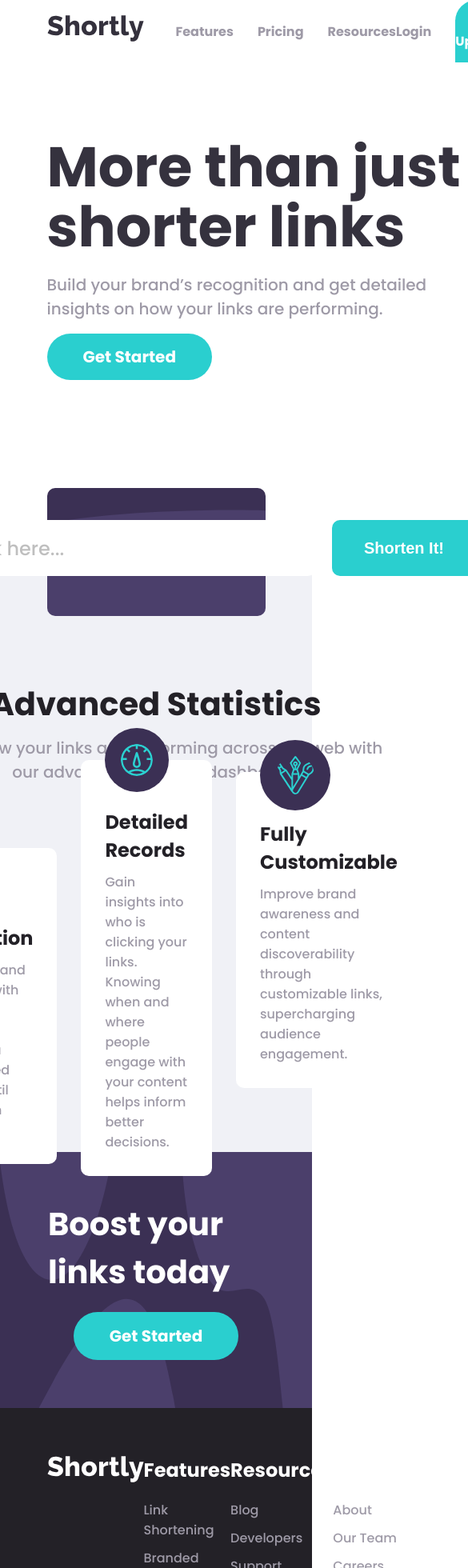
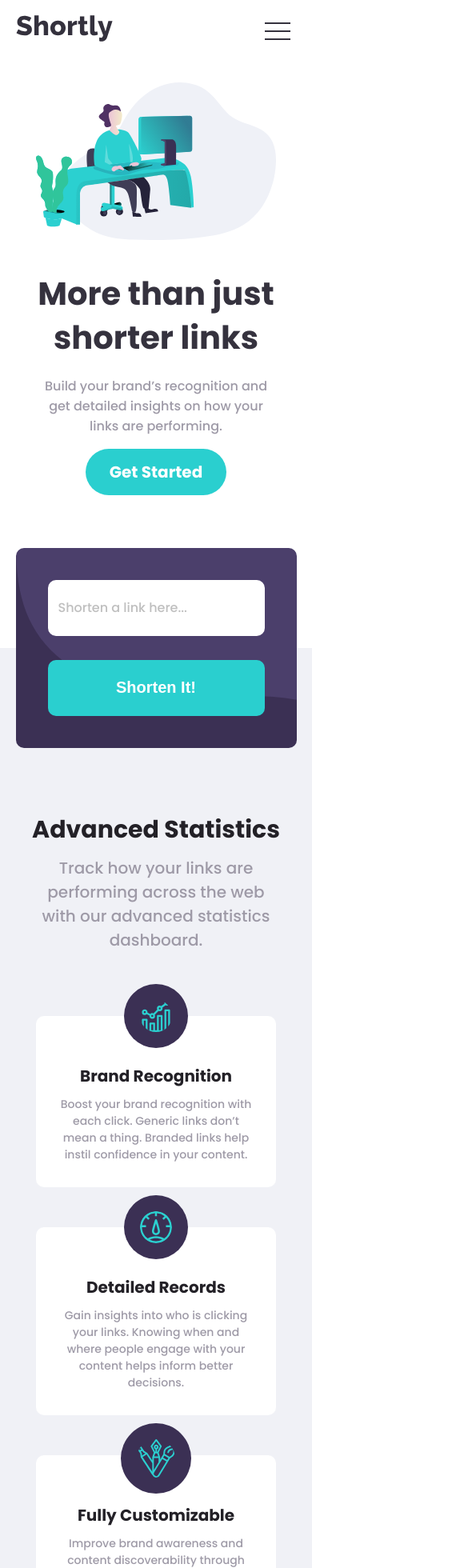
Before and after one commit to lkiryu/url-shortening-api-landing-page, a React (Create React App) app: page / in a window 390 px wide. Shown: the part 24-1984 px from the top of the page at 80% size, 585 px wide, since content can reach past the window. Built offline with nearby package versions, Linux system fonts and the light colour scheme.

Commit message:
responsive style add

```diff
--- a/src/App.css
+++ b/src/App.css
@@ -30,3 +30,21 @@ body {
     background: rgb(240, 241, 246);
     background: linear-gradient(0deg, rgba(240, 241, 246, 1) 66%, rgba(255, 255, 255, 1) 34%);
 }
+
+@media(max-width:1200px){
+    .container {
+        background: linear-gradient(0deg, rgba(240, 241, 246, 1) 71%, rgba(255, 255, 255, 1) 29%);
+    }
+}
+
+@media(max-width:800px){
+    .container {
+        background: linear-gradient(0deg, rgba(240, 241, 246, 1) 72%, rgba(255, 255, 255, 1) 28%);
+    }
+}
+
+@media(max-width:500px){
+    .container {
+        background: linear-gradient(0deg, rgba(240, 241, 246, 1) 74%, rgba(255, 255, 255, 1) 26%);
+    }
+}
--- a/src/components/footer/footer.css
+++ b/src/components/footer/footer.css
@@ -43,3 +43,40 @@
 .footer .social a:hover {
     color: hsl(180, 66%, 49%);
 }
+
+@media(max-width:1200px){
+    .footer-content {
+        width: 90vw;
+    }
+
+    .footer .social {
+        gap: 20px;
+    }
+}
+
+@media(max-width:800px){
+    .footer-content {
+        flex-direction: column;
+        justify-content: center;
+        align-items: center;
+    }
+
+    .footer .logo{
+        margin-bottom: 20px;
+    }
+
+    .footer .links{
+        display: flex;
+        flex-direction: column;
+        justify-content: center;
+        align-items: center;
+        margin-bottom: 10px;
+    }
+
+    .footer .links ul{
+        display: flex;
+        flex-direction: column;
+        justify-content: center;
+        align-items: center;
+    }
+}
--- a/src/components/footer/footer.js
+++ b/src/components/footer/footer.js
@@ -7,7 +7,7 @@ const Footer = () => {
     return (
         <footer className="footer">
             <div className="footer-content">
-                <a href="/">
+                <a href="/" className="logo">
                     <img src={logoLight} alt="logo"></img>
                 </a>
 
--- a/src/components/header/header.css
+++ b/src/components/header/header.css
@@ -1,4 +1,4 @@
-.header{
+.header {
     display: flex;
     justify-content: center;
     align-items: center;
@@ -6,46 +6,59 @@
     height: 15vh;
 }
 
-.logo{
+.header .logo {
     margin-right: 40px;
 }
 
-.header-content{
+.header-content {
     display: flex;
     justify-content: space-between;
     align-items: center;
     width: 70vw;
 }
 
-nav{
+nav {
     width: 100%;
 }
 
-.nav-lists{
+.mobile-menu {
+    display: none;
+    cursor: pointer;
+}
+
+.mobile-menu div {
+    width: 32px;
+    height: 2px;
+    background: hsl(255, 11%, 22%);
+    margin: 8px;
+    transition: 0.3s;
+}
+
+.nav-lists {
     display: flex;
     justify-content: space-between;
     align-items: center;
     width: 100%;
 }
 
-.nav-list{
+.nav-list {
     display: flex;
     justify-content: center;
     align-items: center;
     gap: 30px;
 }
 
-.nav-link{
+.nav-link {
     color: hsl(257, 7%, 63%);
     font-weight: 700;
     transition: 0.3s ease-in;
 }
 
-.nav-link:hover{
+.nav-link:hover {
     color: hsl(255, 11%, 22%);
 }
 
-.sign-up a{
+.sign-up a {
     padding: 15px 30px;
     background-color: hsl(180, 66%, 49%);
     color: hsl(0, 0%, 100%);
@@ -53,6 +66,48 @@ nav{
     transition: 0.3s ease-in;
 }
 
-.sign-up a:hover{
+.sign-up a:hover {
     opacity: 70%;
 }
+
+.mobile-menu.active .line1 {
+    transform: rotate(-45deg) translate(-8px, 8px);
+}
+
+.mobile-menu.active .line2 {
+    opacity: 0;
+}
+
+.mobile-menu.active .line3 {
+    transform: rotate(45deg) translate(-5px, -7px);
+}
+
+@media(max-width:1440px) {
+    .header-content {
+        width: 80vw;
+    }
+}
+
+@media(max-width:1200px) {
+    .header-content {
+        width: 90vw;
+    }
+}
+
+@media(max-width:500px) {
+    .nav-list{
+        display: none;
+    }
+
+    nav {
+        width: auto;
+    }
+
+    .nav-list li {
+        opacity: 0;
+    }
+
+    .mobile-menu {
+        display: block;
+    }
+}
--- a/src/components/header/header.js
+++ b/src/components/header/header.js
@@ -12,6 +12,12 @@ const Header = () => {
                 </a>
 
                 <nav>
+                    <div className="mobile-menu">
+                        <div className="line1"></div>
+                        <div className="line2"></div>
+                        <div className="line3"></div>
+                    </div>
+
                     <div className="nav-lists">
                         <ul className="nav-list">
                             <li className="nav-link"><a href="/">Features</a></li>
--- a/src/components/hero/hero.css
+++ b/src/components/hero/hero.css
@@ -1,4 +1,4 @@
-.hero{
+.hero {
     display: flex;
     justify-content: space-between;
     align-items: center;
@@ -6,7 +6,7 @@
     margin-bottom: 80px;
 }
 
-.hero .title{
+.hero .title {
     font-size: 70px;
     color: hsl(255, 11%, 22%);
     line-height: 75px;
@@ -14,14 +14,14 @@
     width: 550px;
 }
 
-.hero .description{
+.hero .description {
     color: hsl(257, 7%, 63%);
     font-size: 20px;
     width: 500px;
     margin-bottom: 30px;
 }
 
-.hero a{
+.hero a {
     padding: 15px 45px;
     background-color: hsl(180, 66%, 49%);
     color: hsl(0, 0%, 100%);
@@ -31,10 +31,68 @@
     transition: 0.3s ease-in;
 }
 
-.hero a:hover{
+.hero a:hover {
     opacity: 70%;
 }
 
-.hero img{
+.hero img {
     width: 650px;
 }
+
+@media(max-width:1440px) {
+    .hero {
+        width: 80vw;
+    }
+
+    .hero img {
+        width: 550px;
+    }
+}
+
+@media(max-width:1200px) {
+    .hero {
+        flex-direction: column-reverse;
+        width: 90vw;
+    }
+
+    .hero .title,
+    .hero img {
+        width: 400px;
+    }
+
+    .hero .title {
+        font-size: 50px;
+        line-height: 55px;
+    }
+
+    .hero .description {
+        font-size: 16px;
+        width: 400px;
+    }
+
+    .hero a {
+        padding: 15px 30px;
+    }
+}
+
+@media(max-width:800px) {
+    .hero img {
+        margin-bottom: 40px;
+    }
+
+    .hero .info {
+        text-align: center;
+    }
+}
+
+@media(max-width:500px) {
+    .hero .title,
+    .hero .description,
+    .hero img {
+        width: 300px;
+    }
+
+    .hero .title {
+        font-size: 40px;
+    }
+}
--- a/src/components/section-advanced/section-advanced.css
+++ b/src/components/section-advanced/section-advanced.css
@@ -12,7 +12,7 @@
     margin-bottom: 10px;
 }
 
-.advanced .description{
+.advanced .description {
     font-size: 20px;
     width: 600px;
     text-align: center;
@@ -20,7 +20,7 @@
     margin-bottom: 80px;
 }
 
-.advanced .cards{
+.advanced .cards {
     display: flex;
     justify-content: center;
     align-items: center;
@@ -29,15 +29,15 @@
     gap: 30px;
 }
 
-.advanced .card:first-child{
+.advanced .card:first-child {
     align-self: flex-start;
 }
 
-.advanced .card:last-child{
+.advanced .card:last-child {
     align-self: flex-end;
 }
 
-.advanced .card{
+.advanced .card {
     position: relative;
     background-color: hsl(0, 0%, 100%);
     padding: 30px;
@@ -45,7 +45,7 @@
     width: 370px;
 }
 
-.advanced img{
+.advanced img {
     position: absolute;
     top: -40px;
     background-color: hsl(257, 27%, 26%);
@@ -53,12 +53,61 @@
     border-radius: 50%;
 }
 
-.advanced .card-title{
+.advanced .card-title {
     margin: 30px 0 10px;
     font-size: 24px;
     color: hsl(260, 8%, 14%);
 }
 
-.advanced .card-description{
+.advanced .card-description {
     color: hsl(257, 7%, 63%);
 }
+
+@media(max-width:1200px) {
+    .advanced .cards {
+        width: 90vw;
+    }
+
+    .advanced .card-title {
+        font-size: 20px;
+    }
+
+    .advanced .card-description {
+        font-size: 14px;
+    }
+}
+
+@media(max-width:800px) {
+    .advanced .cards {
+        flex-direction: column;
+        height: 100%;
+        gap: 50px;
+    }
+
+    .advanced .card:first-child,
+    .advanced .card:last-child {
+        align-self: center;
+    }
+
+    .advanced .card {
+        display: flex;
+        flex-direction: column;
+        justify-content: center;
+        align-items: center;
+    }
+
+    .advanced .card-description {
+        text-align: center;
+    }
+}
+
+@media(max-width:500px) {
+    .advanced .title {
+        font-size: 30px;
+    }
+
+    .advanced .description,
+    .advanced .card {
+        width: 300px;
+    }
+}
--- a/src/components/section-boost/section-boost.css
+++ b/src/components/section-boost/section-boost.css
@@ -30,3 +30,20 @@
 .boost a:hover{
     background-color: hsl(180, 66%, 70%);
 }
+
+@media(max-width:800px){
+    .boost{
+        background-image: url(../../images/bg-boost-mobile.svg);
+    }
+}
+
+@media(max-width:500px){
+    .boost .title{
+        font-size: 30px;
+        text-align: center;
+    }
+
+    .boost a{
+        padding: 15px 30px;
+    }
+}
--- a/src/components/section-shortening/section-shortening.css
+++ b/src/components/section-shortening/section-shortening.css
@@ -54,16 +54,16 @@
     color: hsla(0, 87%, 67%, 70%);
 }
 
-.input-error{
+.input-error {
     font-style: italic;
     color: hsl(0, 87%, 67%);
 }
 
-.input-error.none{
+.input-error.none {
     display: none;
 }
 
-.submit{
+.submit {
     background-color: hsl(180, 66%, 49%);
     color: hsl(0, 0%, 100%);
     font-size: 20px;
@@ -72,6 +72,46 @@
     transition: 0.3s ease-in;
 }
 
-.submit:hover{
+.submit:hover {
     background-color: hsl(180, 66%, 70%);
 }
+
+@media(max-width:1440px) {
+    .shortening {
+        width: 80vw;
+    }
+}
+
+@media(max-width:1200px) {
+    .shortening {
+        width: 90vw;
+    }
+}
+
+@media(max-width:800px) {
+    .shortening {
+        background-image: url(../../images/bg-shorten-mobile.svg);
+        background-size: contain;
+        background-position: 100% 0;
+    }
+
+    .shortening-inputs {
+        flex-direction: column;
+    }
+
+    .url,
+    .submit {
+        width: 100%;
+    }
+}
+
+@media(max-width:500px) {
+    .url,
+    .submit {
+        padding: 20px 10px;
+    }
+
+    .url {
+        font-size: 16px;
+    }
+}
```
